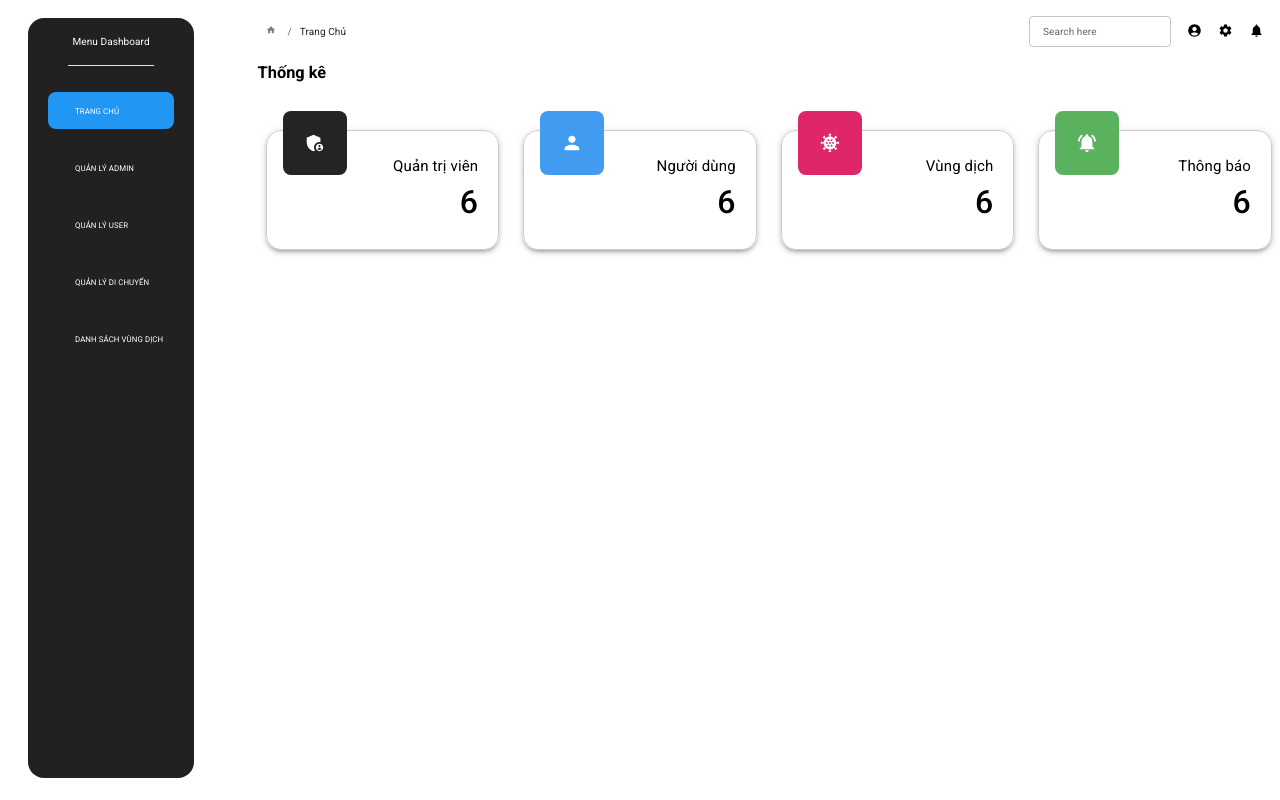
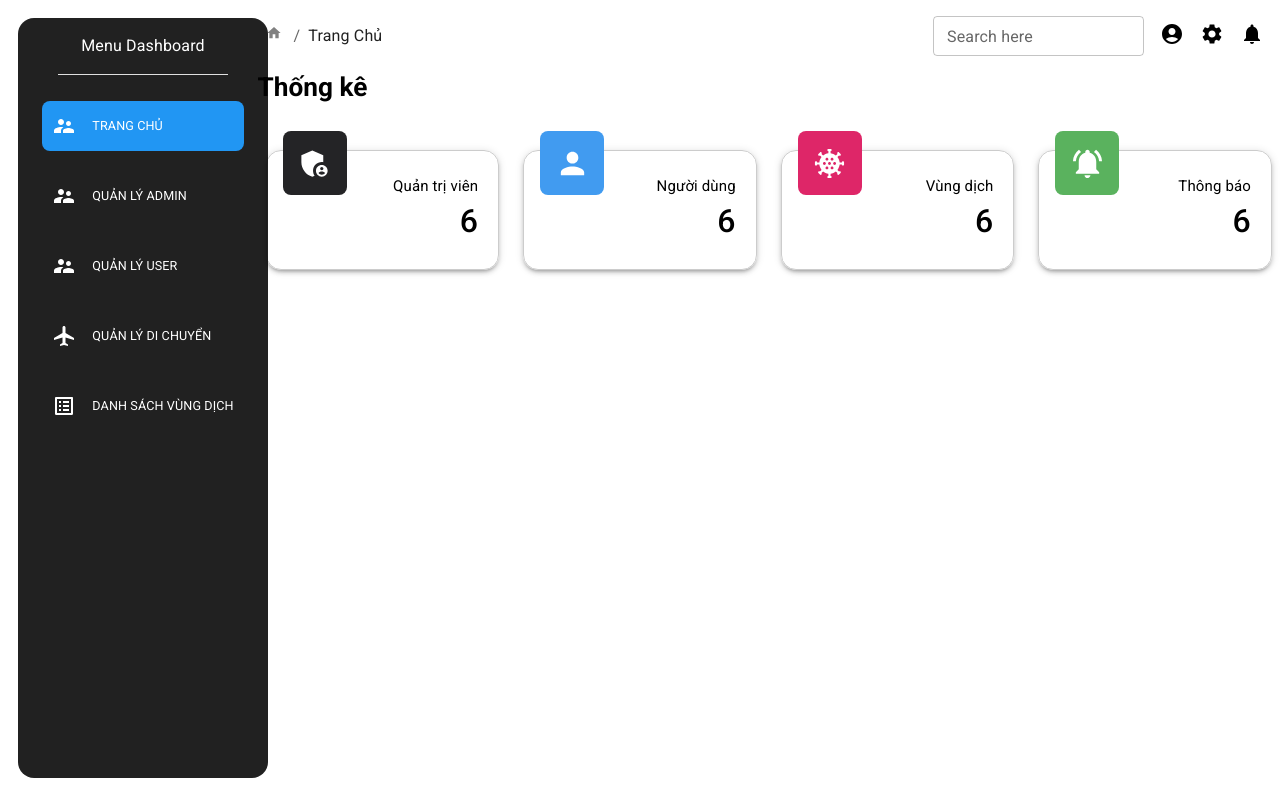
Before and after one commit to nhatpham1997/khaibaoyte, a React (Create React App) app: page /admin in a window 1280 px wide. Built offline with nearby package versions, Linux system fonts and the light colour scheme; no server answers.

Commit message:
fix sidebar

```diff
--- a/src/components/LayoutAdmin/Sidebar.tsx
+++ b/src/components/LayoutAdmin/Sidebar.tsx
@@ -33,6 +33,7 @@ const StyledToggleButtonGroup = styled(ToggleButtonGroup)(() => ({
 const StyledToggleButton = styled(ToggleButton)(() => ({
   color: 'white',
   borderRadius: '8px',
+  padding: 0,
   '&.Mui-selected': {
     backgroundColor: '#2196f3',
     color: 'whitesmoke',
@@ -45,7 +46,8 @@ const LinkNavbar = styled(Link)(() => ({
   textDecoration: 'none',
   display: 'flex',
   color: 'white',
-  alignItems: 'flex-end',
+  alignItems: 'center',
+  padding: '5px 10px',
   width: '100%',
   height: '100%',
   '& p': {
@@ -69,10 +71,11 @@ function Sidebar() {
         bgcolor: 'text.primary',
         borderRadius: 4,
         textAlign: 'center',
+        minWidth: '250px',
         minHeight: '95vh',
         boxSizing: 'content-box',
         top: '10px',
-        left: '20px',
+        left: '10px',
         position: 'fixed',
         mt: 1,
         ml: 1,
@@ -103,35 +106,35 @@ function Sidebar() {
       >
         <StyledToggleButton value="1">
           <LinkNavbar to="/admin/">
-            <SupervisorAccountIcon sx={{ pr: 2 }} />
+            <SupervisorAccountIcon sx={{ pr: 2, fontSize: '2.5rem' }} />
             <Typography>Trang chủ</Typography>
           </LinkNavbar>
         </StyledToggleButton>
 
         <StyledToggleButton value="2">
           <LinkNavbar to="/admin/account-admin">
-            <SupervisorAccountIcon sx={{ pr: 2 }} />
+            <SupervisorAccountIcon sx={{ pr: 2, fontSize: '2.5rem' }} />
             <Typography>Quản lý Admin</Typography>
           </LinkNavbar>
         </StyledToggleButton>
 
         <StyledToggleButton value="3">
           <LinkNavbar to="/admin/account-user">
-            <SupervisorAccountIcon sx={{ pr: 2 }} />
+            <SupervisorAccountIcon sx={{ pr: 2, fontSize: '2.5rem' }} />
             <Typography>Quản lý User</Typography>
           </LinkNavbar>
         </StyledToggleButton>
 
         <StyledToggleButton value="4">
           <LinkNavbar to="/admin/application-for-moving">
-            <AirplanemodeActiveIcon sx={{ pr: 2 }} />
+            <AirplanemodeActiveIcon sx={{ pr: 2, fontSize: '2.5rem' }} />
             <Typography>Quản lý di chuyển</Typography>
           </LinkNavbar>
         </StyledToggleButton>
 
         <StyledToggleButton value="5">
           <LinkNavbar to="/admin/epidemic-area">
-            <ListAltIcon sx={{ pr: 2 }} />
+            <ListAltIcon sx={{ pr: 2, fontSize: '2.5rem' }} />
             <Typography>Danh sách vùng dịch</Typography>
           </LinkNavbar>
         </StyledToggleButton>
--- a/src/index.css
+++ b/src/index.css
@@ -1,6 +1,6 @@
 html {
   box-sizing: border-box;
-  font-size: 62.5%;
+  /* font-size: 62.5%; */
   font-family: 'Roboto', sans-serif;
 }
 * {
@@ -49,6 +49,7 @@ input {
   display: flex;
   background-color: #edeff2;
   height: 100vh;
+  font-size: 62.5%;
 }
 
 .wrap {
```
